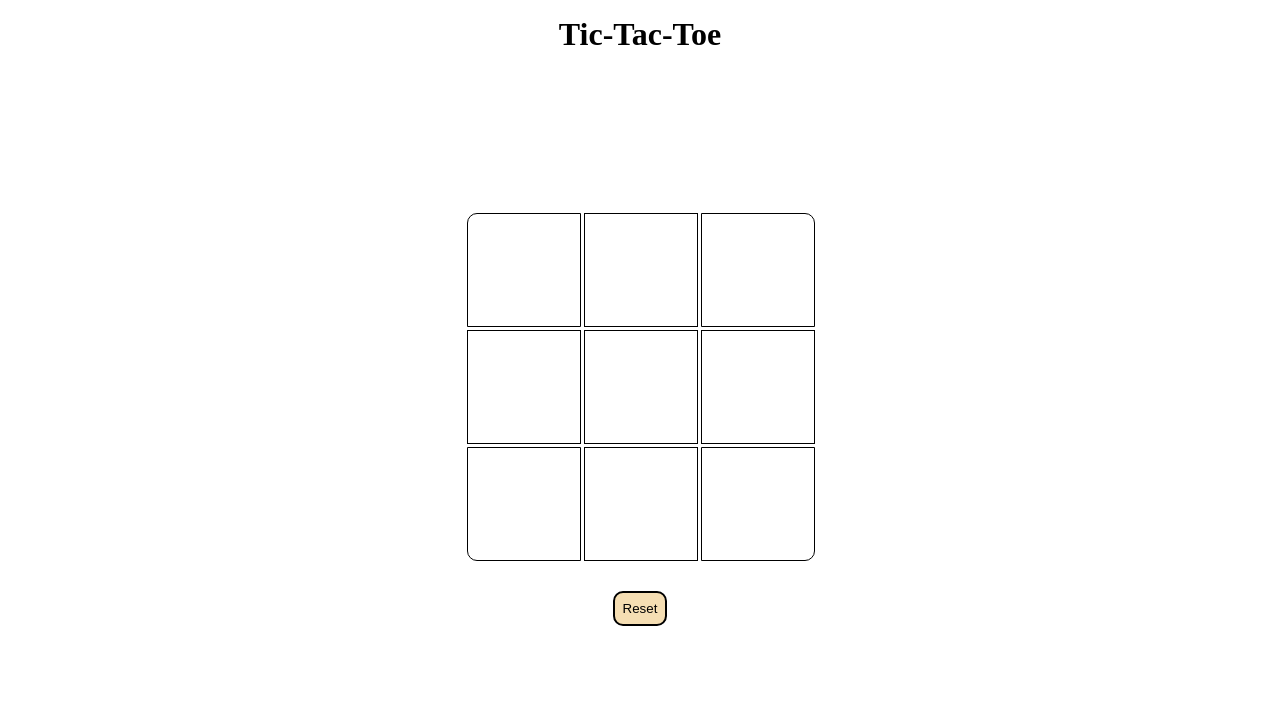
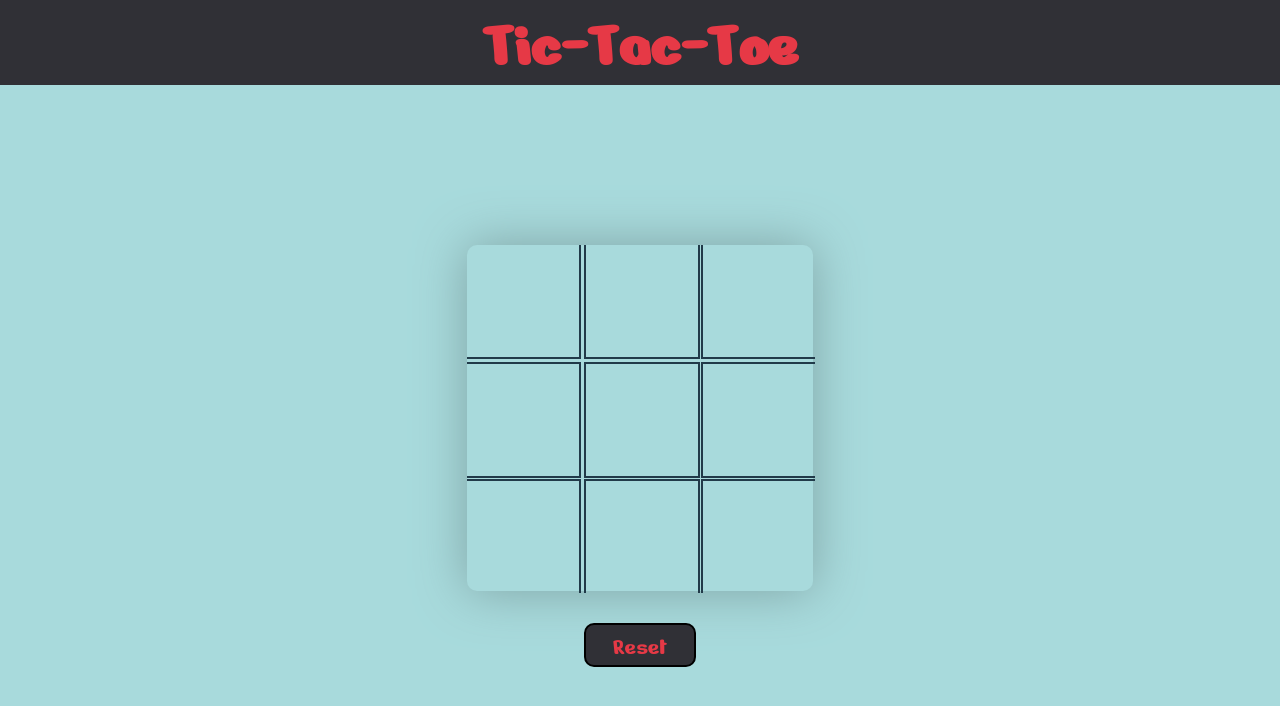
Before and after one commit to Tx-3011/Tic-Tac-Toe, a plain HTML site: page index.html in a window 1280 px wide. Drawn offline with Linux system fonts and the light colour scheme; a web font is replaced by a local one.

Commit message:
styled everything

```diff
--- a/index.html
+++ b/index.html
@@ -13,13 +13,13 @@
 
     <div class="gameBoard" id="gameBoard">
         <div class="iconArea c1" id="c00"> </div>
-        <div class="iconArea" id="c01"> </div>
+        <div class="iconArea e1" id="c01"> </div>
         <div class="iconArea c2" id="c02"> </div>
-        <div class="iconArea" id="c10"> </div>
-        <div class="iconArea" id="c11"> </div>
-        <div class="iconArea" id="c12"> </div>
+        <div class="iconArea e2" id="c10"> </div>
+        <div class="iconArea cen1" id="c11"> </div>
+        <div class="iconArea e3" id="c12"> </div>
         <div class="iconArea c3" id="c20"> </div>
-        <div class="iconArea" id="c21"> </div>
+        <div class="iconArea e4" id="c21"> </div>
         <div class="iconArea c4" id="c22"> </div>
     </div>
 
--- a/script.js
+++ b/script.js
@@ -44,6 +44,8 @@ const initialiseGame = (function(){
         for(let i = 0; i<cells.length; i++){
             cells[i].style.backgroundImage = "url('')"
         }
+
+        result.textContent = ""
     }
 
     const printBoard = ()=>{
--- a/styles.css
+++ b/styles.css
@@ -1,9 +1,21 @@
+@import url('https://fonts.googleapis.com/css2?family=Nerko+One&family=Sevillana&display=swap');
+
 *{
     padding: 0px;
     margin: 0px;
 }
 
+:root{
+    --bgColor: #A8DADC;
+    --boardShadow:#7fa4a5;
+    --cellBorderColor: #213a49;
+    --navBgColor: #303036;
+    --navTextColor: #e63946;
+}
+
 body{
+    background-color: var(--bgColor);
+
     display: flex;
     /* justify-content: center; */
     align-items: center;
@@ -17,6 +29,9 @@ body{
     grid-template-columns: repeat(3,7rem);
     gap: 5px;
 
+    box-shadow: 0px 0px 50px var(--boardShadow);
+    border-radius: 10px;
+
     margin-top: 10rem;
 
 }
@@ -24,12 +39,18 @@ body{
 .iconArea{
     height: 7rem;
     width: 7rem;
-    border: 1px solid black;
+    border: 2px double var(--cellBorderColor);
 
 }
 
 .nav{
-    margin-top: 1rem;
+    padding-top: 0.5rem;
+    background-color: var(--navBgColor);
+    width: 100%;
+    text-align: center;
+    color: var(--navTextColor);
+    font-family: 'nerko one',Arial, Helvetica, sans-serif;
+    font-size: 2rem;
 
 }
 
@@ -57,6 +78,33 @@ body{
     border:2px solid black;
     padding: 0.5rem;
     border-radius: 10px;
-    background-color: wheat;
+    background-color: var(--navBgColor);
+    color: var(--navTextColor);
+
+    width: 7rem;
+    height: 2rem;
+
+    font-family: 'nerko one',Arial, Helvetica, sans-serif;
+    font-size: 1.5rem;
+    text-align: center;
+    padding-bottom: 2rem;
+
+
 
 }
+
+.c1,.e2,.c3{
+    border-left: none;
+}
+
+.c1,.e1,.c2{
+    border-top: none;
+}
+
+.c2,.e3,.c4{
+    border-right: none;
+}
+
+.c3,.e4,.c4{
+    border-bottom: none;
+}
```
